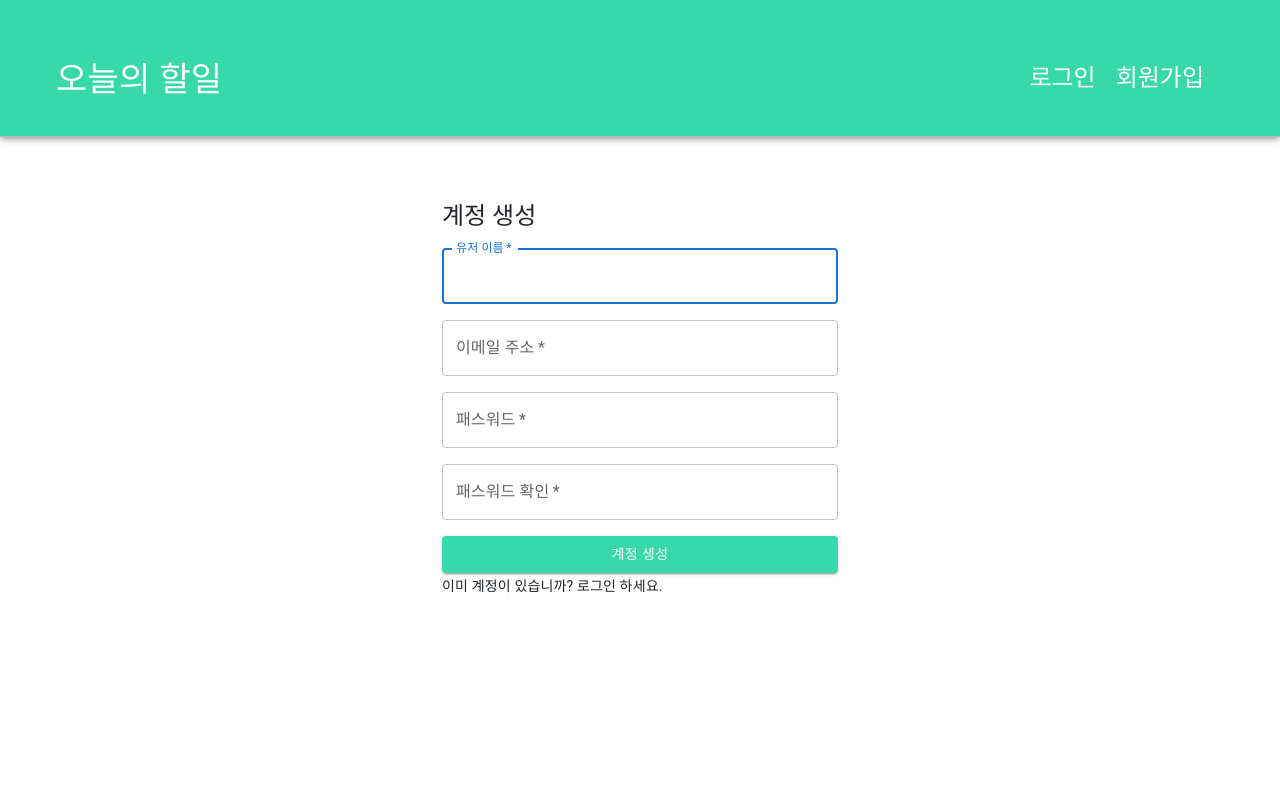
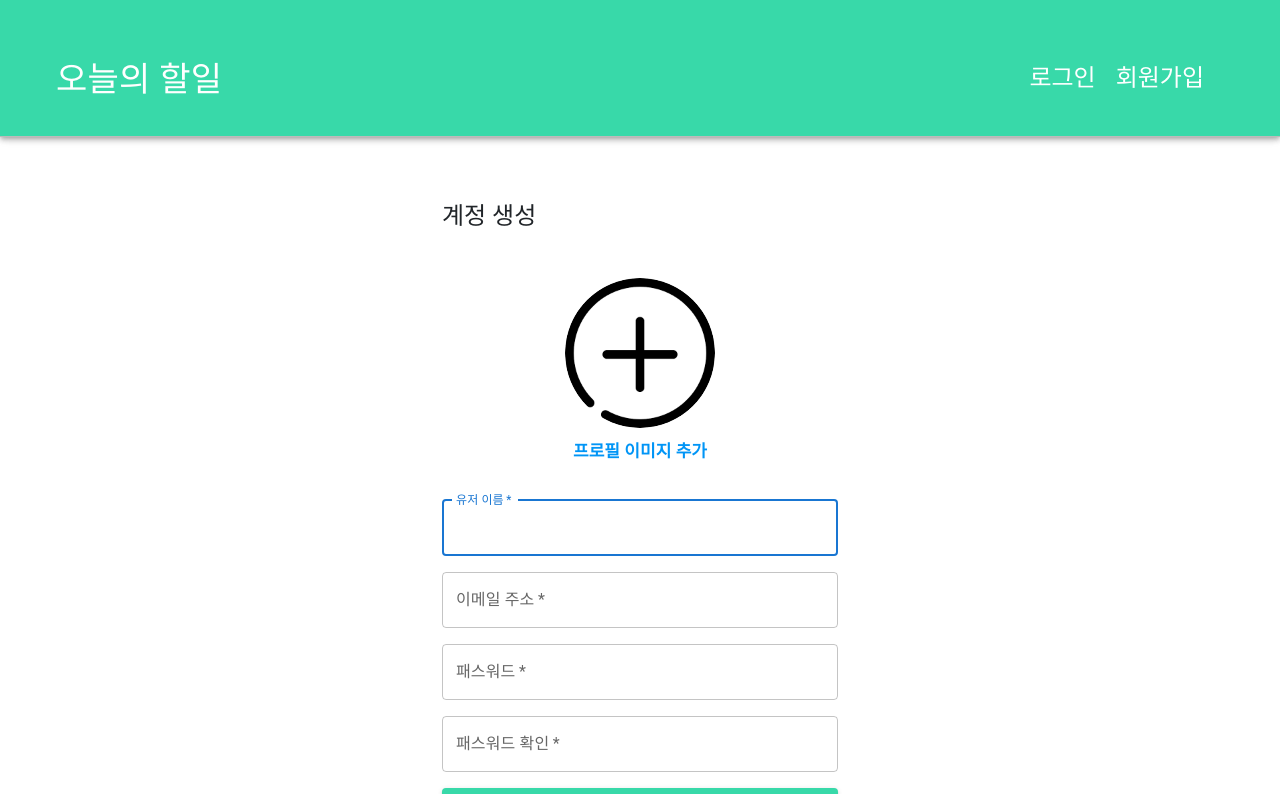
Before and after one commit to hansolpn/react-todo-app, a React (Create React App) app: page /join in a window 1280 px wide. Shown: the top 794 px of the page. Built offline with nearby package versions, Linux system fonts and the light colour scheme.

Commit message:
231130 프로필 이미지

```diff
--- a/public/index.html
+++ b/public/index.html
@@ -1,5 +1,5 @@
 <!DOCTYPE html>
-<html lang="en">
+<html lang="ko">
   <head>
     <meta charset="utf-8" />
     <link rel="icon" href="%PUBLIC_URL%/favicon.ico" />
--- a/src/Components/layout/Header.js
+++ b/src/Components/layout/Header.js
@@ -1,11 +1,18 @@
 import { AppBar, Grid, Toolbar, Typography } from '@mui/material';
-import React, { useContext } from 'react';
+import React, { useContext, useEffect, useState } from 'react';
 import { Link, useNavigate } from 'react-router-dom';
 import './Header.scss';
 import AuthContext from '../../utils/AuthContext';
+import { API_BASE_URL, USER } from '../../config/host-config';
 
 const Header = () => {
+  const profileRequestURL = `${API_BASE_URL}${USER}/load-profile`;
+
   const redirection = useNavigate();
+
+  // 프로필 이미지 url 상태 변수
+  const [profileURL, setProfileURL] = useState(null);
+
   // AuthContext에서 로그인 상태를 가져옵니다
   const { isLoggedIn, userName, onLogout } = useContext(AuthContext);
 
@@ -15,6 +22,37 @@
     onLogout();
     redirection('/login');
   };
+
+  // 프로필 이미지 요청
+  const fetchProfileImage = async () => {
+    const res = await fetch(profileRequestURL, {
+      method: 'GET',
+      headers: {
+        Authorization: 'Bearer ' + localStorage.getItem('ACCESS_TOKEN'),
+      },
+    });
+
+    if (res.status === 200) {
+      // 서버에서는 byte[]로 직렬화된 이미지가 응답되므로
+      // blob()을 통해 전달 받아야 한다 (json() xxx)
+      const profileBlob = await res.blob();
+      // 해당 이미지를 imgUrl로 변경
+      const imgUrl = window.URL.createObjectURL(profileBlob);
+      setProfileURL(imgUrl);
+    } else {
+      const err = await res.text();
+      console.log(err);
+      setProfileURL(null);
+    }
+  };
+
+  // 로그인의 상태가 변화될 때 화면이 리렌더링이 되고,
+  // 그에 맞는 회원의 프로필 이미지 요청이 들어갈 수 있도록 처리
+  useEffect(() => {
+    if (isLoggedIn) {
+      fetchProfileImage();
+    }
+  }, [isLoggedIn]);
 
   return (
     <AppBar
@@ -43,6 +81,21 @@
                 <Link to='/'>
                   {isLoggedIn ? `${userName}님` : '오늘'}의 할일
                 </Link>
+
+                {isLoggedIn && (
+                  <img
+                    src={
+                      profileURL || require('../../assets/img/anonymous.jpg')
+                    }
+                    alt='프사'
+                    style={{
+                      marginLeft: 20,
+                      width: 75,
+                      height: 75,
+                      borderRadius: '50%',
+                    }}
+                  />
+                )}
               </Typography>
             </div>
           </Grid>
--- a/src/Components/todo/TodoInput.js
+++ b/src/Components/todo/TodoInput.js
@@ -23,6 +23,11 @@
   // submit 이벤트 핸들러
   const submitHandler = (e) => {
     e.preventDefault(); // 태그의 기본 기능 제한 (submit 막기)
+
+    if (todoText.length < 2) {
+      alert('할 일 입력은 최소 2글자 이상 작성하셔야 합니다!');
+      return;
+    }
 
     // 부모 컴포넌트가 전달한 함수의 매개값으로 입력값 넘기기
     addTodo(todoText);
--- a/src/Components/todo/TodoTemplate.js
+++ b/src/Components/todo/TodoTemplate.js
@@ -60,6 +60,9 @@
       setTodos(json.todos);
     } else if (res.status === 401) {
       alert('일반 회원은 일정 등록이 5개로 제한됩니다 ㅠㅠ');
+    } else if (res.status === 400) {
+      const json = await res.json();
+      alert(json.defaultMessage);
     } else {
       alert(await res.text());
     }
--- a/src/Components/user/Join.js
+++ b/src/Components/user/Join.js
@@ -6,13 +6,17 @@
   TextField,
   Typography,
 } from '@mui/material';
-import React, { useContext, useEffect, useState } from 'react';
+import React, { useContext, useEffect, useRef, useState } from 'react';
 import { API_BASE_URL as BASE, USER } from '../../config/host-config';
 import { useNavigate } from 'react-router-dom';
 import AuthContext from '../../utils/AuthContext';
 import CustomSnackBar from '../layout/CustomSnackBar';
+import './Join.scss';
 
 const Join = () => {
+  // useRef를 사용해서 태그 참조하기
+  const $fileTag = useRef();
+
   // 리다이렉트 사용하기
   const redirection = useNavigate();
 
@@ -229,21 +233,42 @@
   };
 
   // 회원 가입 처리 서버 요청
-  const fetchSignUpPost = () => {
-    fetch(API_BASE_URL, {
+  const fetchSignUpPost = async () => {
+    /*
+      기존 회원가입은 단순히 텍스트를 객체로 모은 후 JSON으로 변환해서 요청을 보내주면 끝
+      이제는 프로필 이미지가 추가됨. -> 파일 첨부 요청은 multipart/form-data로 전송해야 함
+      FormData 객체를 활용해서 Content-type을 multipart/form-data로 지정한 후 전송하려 함
+      그럼 JSON 데이터는? Content-type이 application/json이다.
+      Content-type이 서로 다른 데이터를 한번에 FormData에 감싸서 보내면
+      415(Unsupported Media Type) 에러가 발생함
+      그렇다면 -> JSON을 Blob으로 바꿔서 함께 보내자. Blob은 이미지, 사운드, 비디오 같은
+      멀티미디어 파일을 바이트 단위로 쪼개어 파일 손상을 방지하게 해주는 타입
+      -> multipart/form-data에도 허용됨.
+    */
+
+    // JSON을 Blob타입으로 변경 후 FormData애 넣기
+    const userJsonBlob = new Blob([JSON.stringify(userValue)], {
+      type: 'application/json',
+    });
+
+    // 이미지 파일과 회원정보 JSON을 하나로 묶어서 보낼 예정
+    // FormData를 객체를 활용
+    const userFormData = new FormData();
+    userFormData.append('user', userJsonBlob);
+    userFormData.append('profileImage', $fileTag.current.files[0]);
+
+    const res = await fetch(API_BASE_URL, {
       method: 'POST',
-      headers: { 'content-type': 'application/json' },
-      body: JSON.stringify(userValue),
-    }).then((res) => {
-      if (res.status === 200) {
-        alert('회원가입에 성공했습니다');
-        // 로그인 페이지로 리다이렉트
-        //window.location.href = '/login';
-        redirection('/login');
-      } else {
-        alert('서버와의 통신이 원활하지 않습니다. 관리자에게 문의하세요.');
-      }
+      body: userFormData,
     });
+
+    if (res.status === 200) {
+      alert('회원가입에 성공했습니다!');
+      // 로그인 페이지로 리다이렉트
+      redirection('/login');
+    } else {
+      alert('서버와의 통신이 원활하지 않습니다. 관리자에게 문의하세요.');
+    }
   };
 
   // 회원가입 버튼 클릭 이벤트 핸들러
@@ -256,6 +281,34 @@
     } else {
       alert('입력란을 다시 확인해 주세요!');
     }
+  };
+
+  const [imgFile, setImgFile] = useState(null);
+
+  // 이미지 파일을 선택했을 때 썸네일 뿌리기
+  const showThumbnailHandler = () => {
+    // 첨부된 파일의 정보
+    const file = $fileTag.current.files[0];
+
+    // 첨부한 파일 이름을 얻은 후 확장자만 추출. (소문자로 일괄 변경)
+    const ext = file.name.slice(file.name.indexOf('.') + 1).toLowerCase();
+
+    if (ext !== 'jpg' && ext !== 'jpeg' && ext !== 'png' && ext !== 'gif') {
+      // 맞지 않는 파일을 첨부한 것을 발견했다면, input의 상태도 원래대로 돌려놓아야 한다.
+      // 그렇지 않으면 잘못된 파일을 input 태그가 여전히 가지고 있게 됨. -> 서버 요청 시 에러 유발!
+      $fileTag.current.value = '';
+      console.log('file: ', $fileTag.current.files[0]);
+      alert('이미지 파일(jpg, jpeg, png, gif)만 등록이 가능합니다!');
+      return;
+    }
+
+    const reader = new FileReader();
+    reader.readAsDataURL(file);
+
+    reader.onloadend = () => {
+      //console.log('결과: ' + reader.result);
+      setImgFile(reader.result);
+    };
   };
 
   return (
@@ -282,6 +335,36 @@
                   계정 생성
                 </Typography>
               </Grid>
+
+              <Grid
+                item
+                xs={12}
+              >
+                <div
+                  className='thumbnail-box'
+                  onClick={() => $fileTag.current.click()}
+                >
+                  <img
+                    src={imgFile || require('../../assets/img/image-add.png')}
+                    alt='profile'
+                  />
+                </div>
+                <label
+                  className='signup-img-label'
+                  htmlFor='profile-img'
+                >
+                  프로필 이미지 추가
+                </label>
+                <input
+                  id='profile-img'
+                  type='file'
+                  style={{ display: 'none' }}
+                  accept='image/*'
+                  ref={$fileTag}
+                  onChange={showThumbnailHandler}
+                />
+              </Grid>
+
               <Grid
                 item
                 xs={12}
--- /dev/null
+++ b/src/Components/user/Join.scss
@@ -0,0 +1,26 @@
+$img-w: 150px;
+$img-h: 150px;
+
+.thumbnail-box {
+    width: $img-w;
+    height: $img-h;
+    border-radius: 50%;
+    overflow: hidden;
+    margin: 30px auto 10px;
+    cursor: pointer;
+
+    img {
+        width: 100%;
+        height: 100%;
+    }
+}
+
+.signup-img-label {
+    font-weight: 700;
+    font-size: 17px;
+    color: #0095f6;
+    cursor: pointer;
+    display: block;
+    text-align: center;
+    margin-bottom: 20px;
+}
```
Also changed, not shown: src/assets/img/anonymous.jpg (added), src/assets/img/image-add.png (added).
